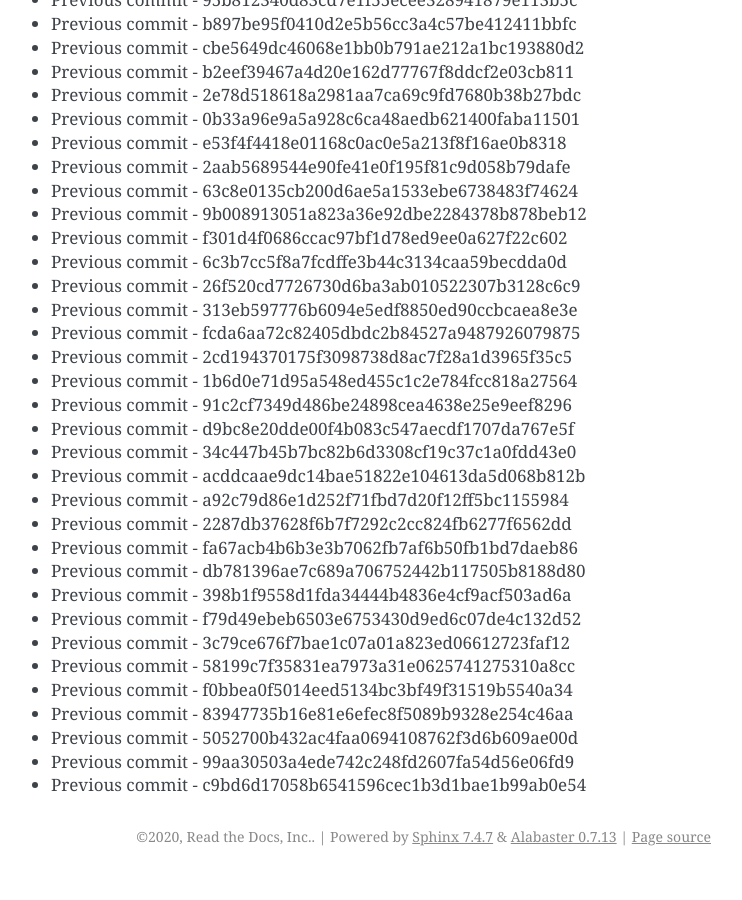
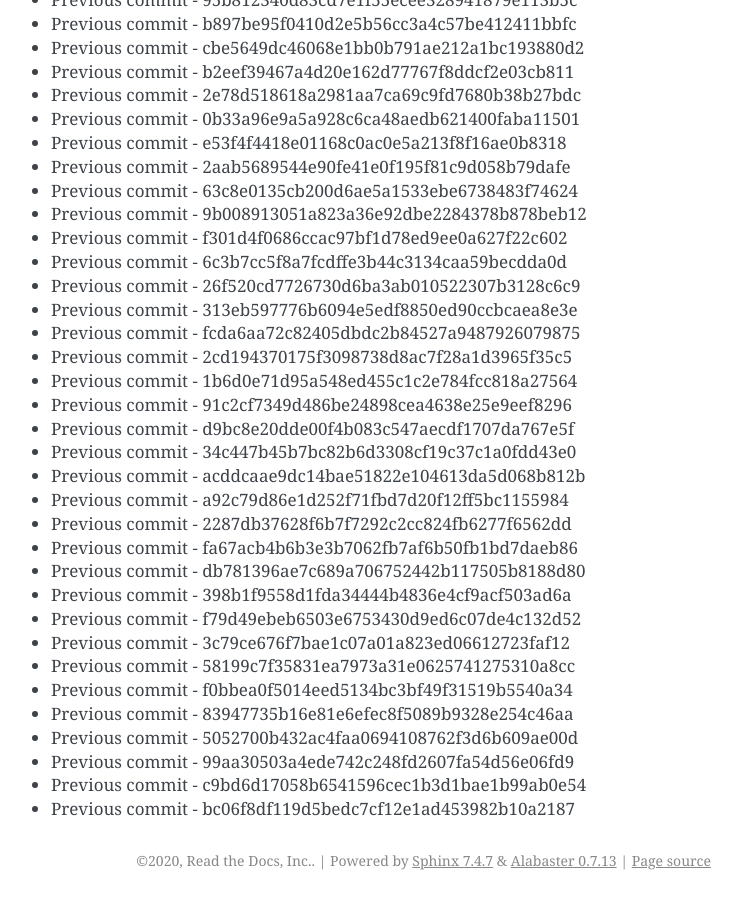
Before and after one commit to readthedocs/rtd-git-stresstest, a Sphinx documentation site: the page built from docs/updates.rst, in a window 1280 px wide and 900 px high, scrolled down 78019 px. Shown: the whole window, without its empty margins (399-1141 px from the left). Built offline with Sphinx 7.4.7, drawn with Linux system fonts in a browser that asks for light colours; before the commit the page ends 78895 px from its top, so only the background shows below that.

Commit message:
Generating commit from previous: bc06f8df119d5bedc7cf12e1ad453982b10a2187

```diff
--- a/docs/updates.rst
+++ b/docs/updates.rst
@@ -3310,3 +3310,4 @@ It can be tested for any performance characteristics.
 * Previous commit - 5052700b432ac4faa0694108762f3d6b609ae00d
 * Previous commit - 99aa30503a4ede742c248fd2607fa54d56e06fd9
 * Previous commit - c9bd6d17058b6541596cec1b3d1bae1b99ab0e54
+* Previous commit - bc06f8df119d5bedc7cf12e1ad453982b10a2187
```
